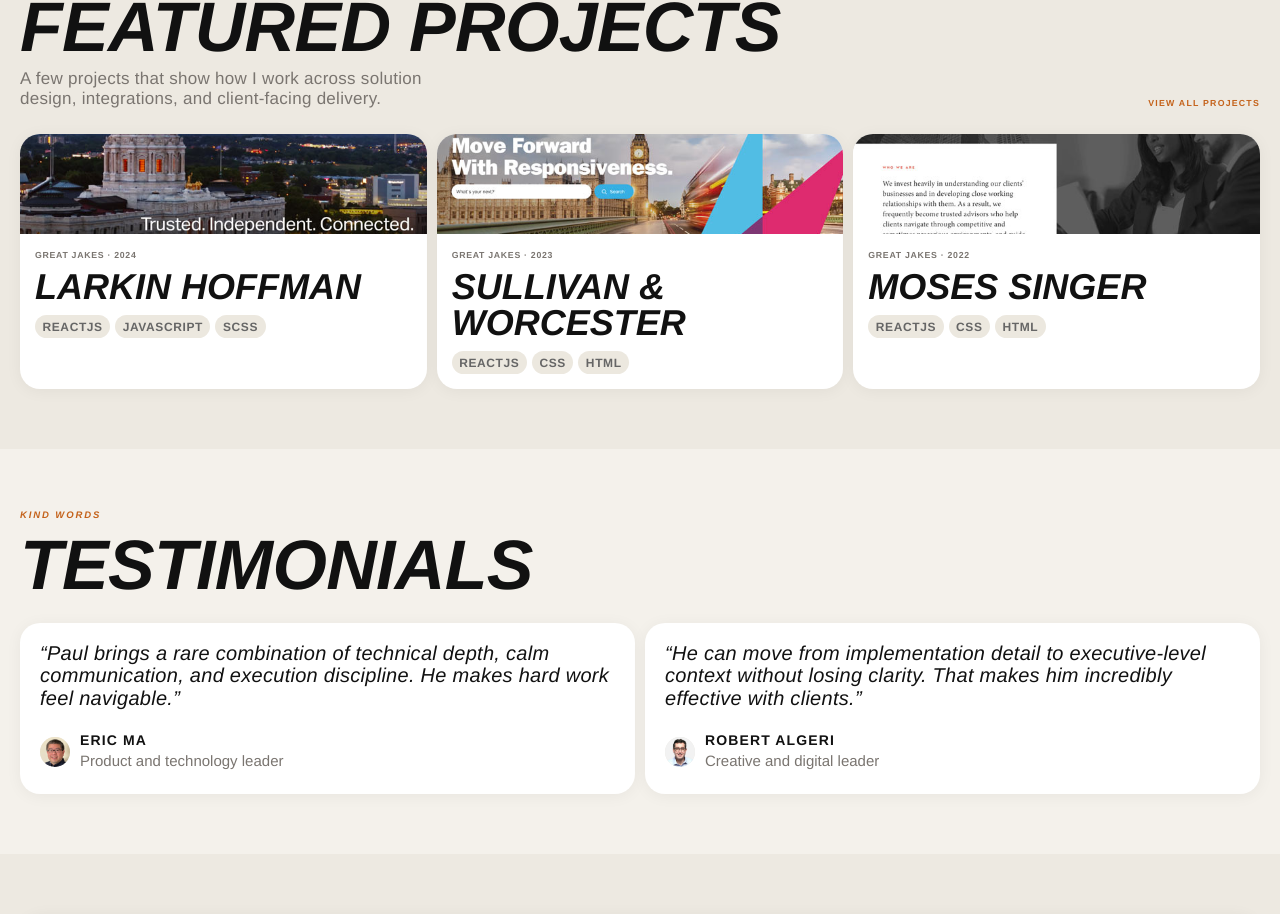
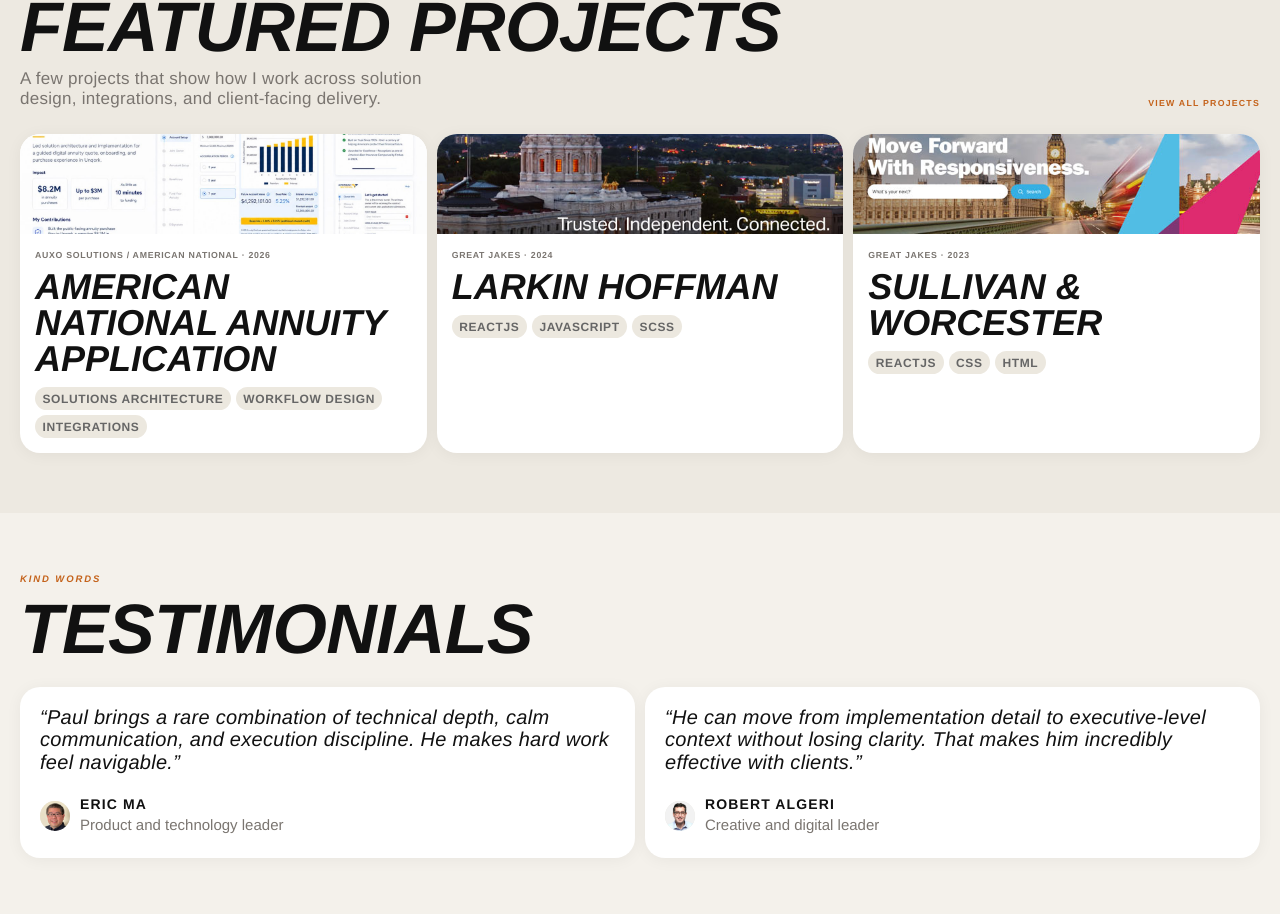
Before and after one commit to prodriguez-dev/prodriguez-portfolio-2024, a Next.js app: page / in a window 1280 px wide. Shown: the part 1528-2442 px from the top of the page. Built offline with nearby package versions, Linux system fonts and the light colour scheme; a web font is replaced by a local one.

Commit message:
Add American National project case study

```diff
--- a/src/content/projects.ts
+++ b/src/content/projects.ts
@@ -1,6 +1,112 @@
 import type { ContentEntry } from "@/lib/content-types";
 
 export const projects: ContentEntry[] = [
+  {
+    "uid": "american-national-annuity-application",
+    "title": "American National Annuity Application",
+    "date": "2026-04-28",
+    "clientName": "Auxo Solutions / American National",
+    "href": "/projects/american-national-annuity-application",
+    "hoverImage": {
+      "url": "/images/prismic/american-national-annuity-application.jpg",
+      "alt": "American National annuity application case study graphic",
+      "dimensions": {
+        "width": 1200,
+        "height": 800
+      }
+    },
+    "tags": [
+      "Solutions Architecture",
+      "Workflow Design",
+      "Integrations",
+      "Fintech",
+      "Insurance",
+      "UX",
+      "Ungork"
+    ],
+    "description": [
+      {
+        "type": "list-item",
+        "text": "Led solution architecture and implementation for a guided digital annuity quote, onboarding, and purchase experience in Ungork."
+      },
+      {
+        "type": "list-item",
+        "text": "Built a multi-step flow spanning quote, account setup, beneficiary details, funding, summary, and e-signature while keeping the experience compliant and easier to complete."
+      },
+      {
+        "type": "list-item",
+        "text": "Coordinated identity, eligibility, and platform integrations to support a production-ready experience tied to $8.2M in annuity purchases, with purchases up to $3M and funding in as little as 10 minutes."
+      }
+    ],
+    "link": {
+      "href": "https://annuitydirect.americannational.com/app/calculator#/display/calculator",
+      "label": "View Live App",
+      "external": true
+    },
+    "slices": [
+      {
+        "type": "text",
+        "blocks": [
+          {
+            "type": "heading2",
+            "text": "Project overview"
+          },
+          {
+            "type": "paragraph",
+            "text": "This project brought together solution architecture, workflow design, implementation planning, and cross-functional delivery for a digital annuity experience built in Ungork. The goal was to guide users from initial quote through purchase with less friction, stronger trust signals, and cleaner operational handoff."
+          },
+          {
+            "type": "paragraph",
+            "text": "I worked across approved designs, stakeholder needs, and technical constraints to help shape a flow that could support real money movement, identity verification, funding, and e-signature without feeling like a compliance maze."
+          },
+          {
+            "type": "heading2",
+            "text": "What I owned"
+          },
+          {
+            "type": "list-item",
+            "text": "Built the public-facing annuity purchase flow in Ungork, supporting $8.2M in annuity purchases."
+          },
+          {
+            "type": "list-item",
+            "text": "Designed workflows across quote, onboarding, beneficiary, funding, summary, and e-signature."
+          },
+          {
+            "type": "list-item",
+            "text": "Coordinated identity verification, eligibility checks, and platform integrations needed to make the experience production-ready."
+          },
+          {
+            "type": "list-item",
+            "text": "Partnered with product, application engineers, and stakeholders to launch a compliant flow that balanced business goals with user clarity."
+          },
+          {
+            "type": "heading2",
+            "text": "Why it matters"
+          },
+          {
+            "type": "paragraph",
+            "text": "This is the kind of work I like most -- translating a messy mix of business rules, technical dependencies, and user-risk moments into a guided experience that people can actually complete. It sits right at the intersection of architecture, customer trust, workflow design, and delivery."
+          }
+        ]
+      },
+      {
+        "type": "image",
+        "image": {
+          "url": "/images/prismic/american-national-annuity-application.jpg",
+          "alt": "American National annuity application case study graphic",
+          "dimensions": {
+            "width": 1200,
+            "height": 800
+          }
+        },
+        "href": "https://annuitydirect.americannational.com/app/calculator#/display/calculator"
+      },
+      {
+        "type": "navigation",
+        "navType": "Project"
+      }
+    ]
+  },
   {
     "uid": "dish---branding-microsite",
     "title": "Dish - Branding Microsite",
--- a/src/lib/phase-one-pages.tsx
+++ b/src/lib/phase-one-pages.tsx
@@ -219,7 +219,7 @@
   dimensions: { width: 512, height: 512 },
 };
 
-const latestProjects = ["larkin-hoffman", "sullivan-worcester", "moses-singer"]
+const latestProjects = ["american-national-annuity-application", "larkin-hoffman", "sullivan-worcester"]
   .map((uid) => projects.find((project) => project.uid === uid))
   .filter(Boolean) as ContentEntry[];
 
@@ -236,10 +236,12 @@
   "domo-visualizer": "Web Application",
   "dynamic-html5-banners": "DCO Banners",
   roofstops: "Web Application",
+  "american-national-annuity-application": "Web Application",
 };
 
 const featuredAwardUids = new Set(["moses-singer", "polsinelli"]);
 const projectListOrder = [
+  "american-national-annuity-application",
   "larkin-hoffman",
   "sullivan-worcester",
   "tarter-krinsky",
```
Also changed, not shown: public/images/prismic/american-national-annuity-application.jpg (added).
